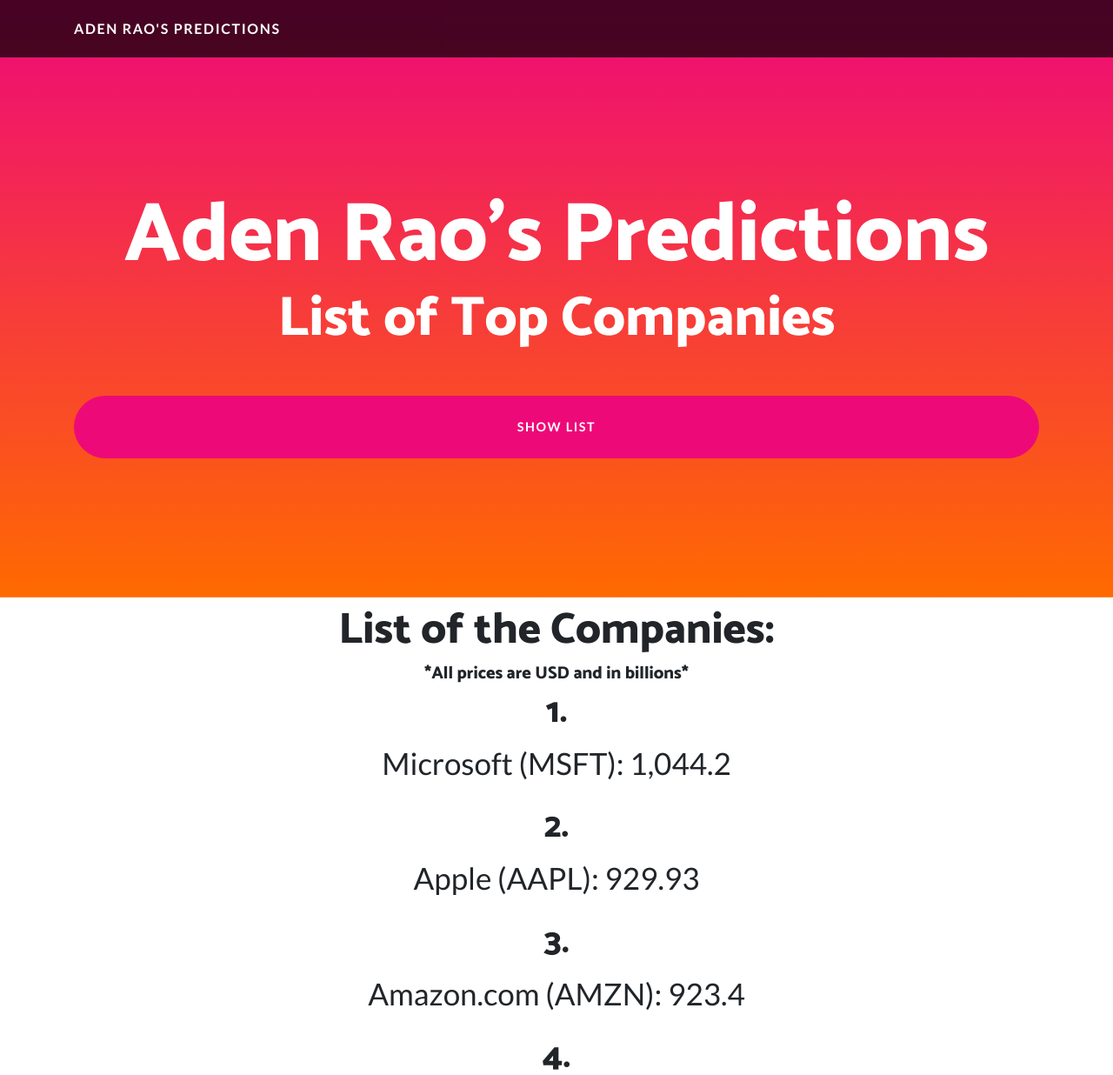
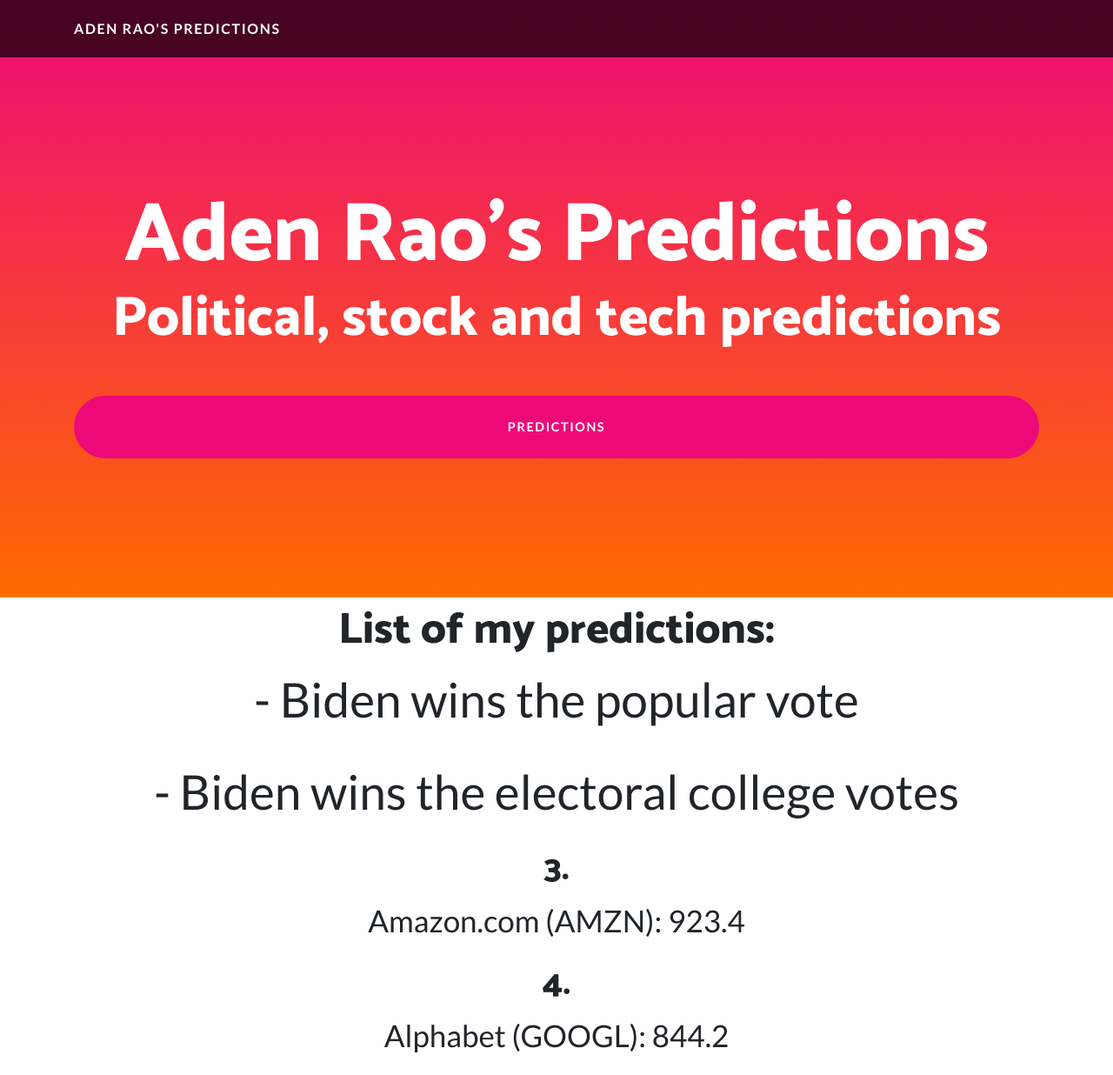
Before and after one commit to AdenRao3/AdenRao3.github.io, a website: page index.html in a window 1280 px wide. Shown: the top 1236 px of the page at 87% size. Drawn offline with nearby package versions, Linux system fonts and the light colour scheme; files that its build step writes are made by us from their sources.

Commit message:
Update index.html

```diff
--- a/index.html
+++ b/index.html
@@ -45,8 +45,8 @@
     <div class="masthead-content">
       <div class="container">
         <h1 class="masthead-heading mb-0">Aden Rao's Predictions</h1>
-        <h2 class="masthead-subheading mb-0">List of Top Companies</h2>
-        <a href="#main" class="btn btn-primary btn-xl rounded-pill mt-5 nav-link scroll">SHOW LIST</a>
+        <h2 class="masthead-subheading mb-0">Political, stock and tech predictions</h2>
+        <a href="#main" class="btn btn-primary btn-xl rounded-pill mt-5 nav-link scroll">PREDICTIONS</a>
       </div>
     </div>
   </header>
@@ -54,19 +54,17 @@
   <section>
     <div id="main" class="masthead-content">
       <div class="container">
-        <h2 style="font-size:50px" class="masthead-heading mb-0 col-12 text-center mt-2">List of the Companies:</h2>
-        <h3 style="font-size:20px" class="masthead-subheading mb-0 col-12 text-center mt-2">*All prices are USD and in billions*</h3>
+        <h2 style="font-size:50px" class="masthead-heading mb-0 col-12 text-center mt-2">List of my predictions:</h2>
+        <h3 style="font-size:20px" class="masthead-subheading mb-0 col-12 text-center mt-2"></h3>
       </div>
     </div>
        <div class="container">
-            <h3 class="col-12 text-center mt-2" id="number1" style="font-size:40px;">1.</h3>
-            <p class="col-12 text-center mt-2" id="MSFT" style="font-size:35px;">Microsoft (MSFT): 1,044.2</p>
+            <p class="col-12 text-center mt-2" id="MSFT" style="font-size:55px;">- Biden wins the popular vote</p>
       </div>
     <div class="row mt-3">
     </div>
        <div class="container">
-            <h3 class="col-12 text-center mt-2" id="number1" style="font-size:40px;">2.</h3>
-            <p class="col-12 text-center mt-2" id="AAPL" style="font-size:35px;">Apple (AAPL): 929.93</p>
+            <p class="col-12 text-center mt-2" id="AAPL" style="font-size:55px;">- Biden wins the electoral college votes</p>
       </div>
     <div class="row mt-3">
     </div>
```
